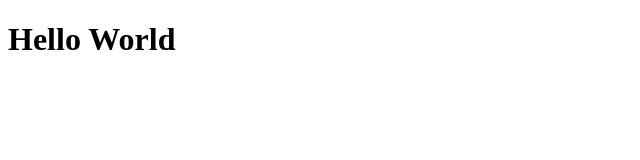
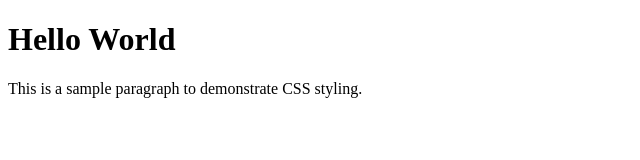
Before and after one commit to iadarshpatel/nst, a plain HTML site: page index.html in a window 1280 px wide. Shown: the whole page, without its empty margins (0-640 px from the left). Drawn offline with Linux system fonts and the light colour scheme.

Commit message:
added content in index.html

```diff
--- a/index.html
+++ b/index.html
@@ -7,5 +7,8 @@
   </head>
   <body>
     <div class="header"><h1>Hello World</h1></div>
+    <div class="content">
+      <p>This is a sample paragraph to demonstrate CSS styling.</p>
+    </div>
   </body>
 </html>
```
